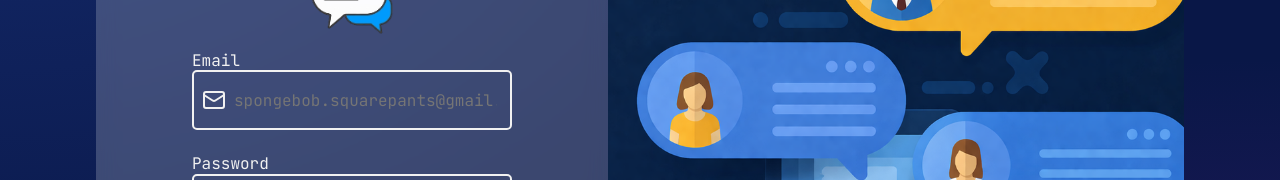
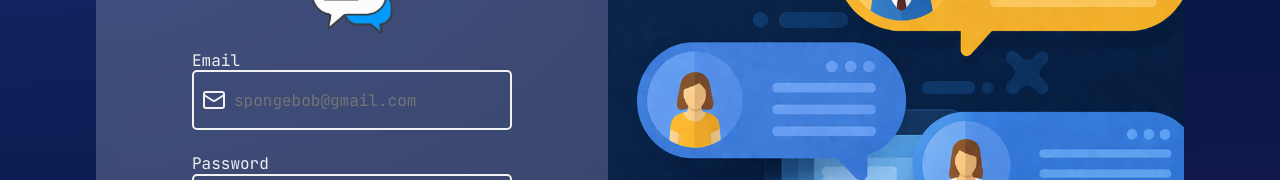
Before and after one commit to zain-anwer/pern-stack-chat-application, a React (Vite) app in the folder chat_frontend/: page / in a window 1280 px wide. Shown: the part 176-356 px from the top of the page. Built offline with nearby package versions, Linux system fonts and the light colour scheme; no server answers.

Commit message:
Changed placeholder values for auth pages

```diff
--- a/chat_frontend/src/pages/LoginPage.jsx
+++ b/chat_frontend/src/pages/LoginPage.jsx
@@ -67,7 +67,7 @@ const LoginPage = ({setAuth})=>{
                         <label>Email
                             <div className="input-group">
                                 <Mail/>
-                                <input type="email" placeholder="spongebob.squarepants@gmail.com"
+                                <input type="email" placeholder="spongebob@gmail.com"
                                     value={formData.email} onChange={(e)=>{setFormData({...formData,email:e.target.value})}}
                                 />
                             </div>
```
